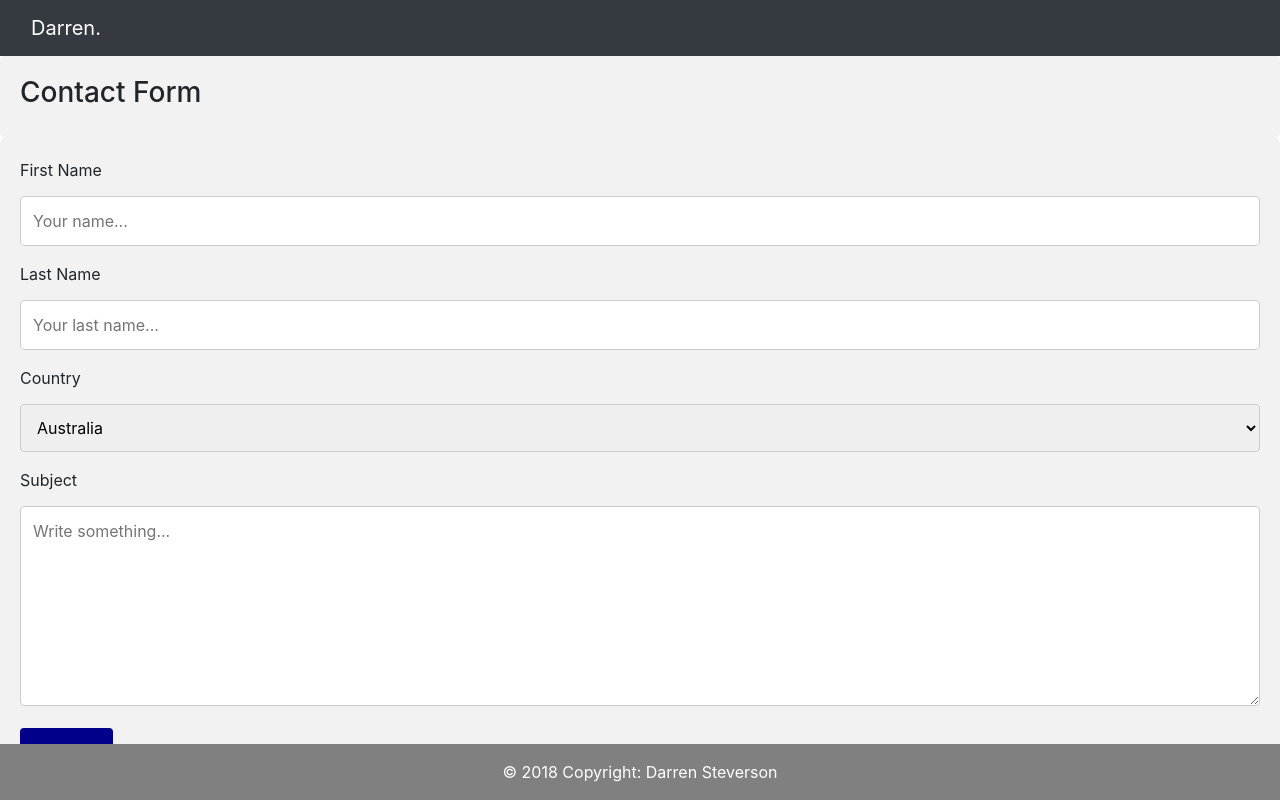
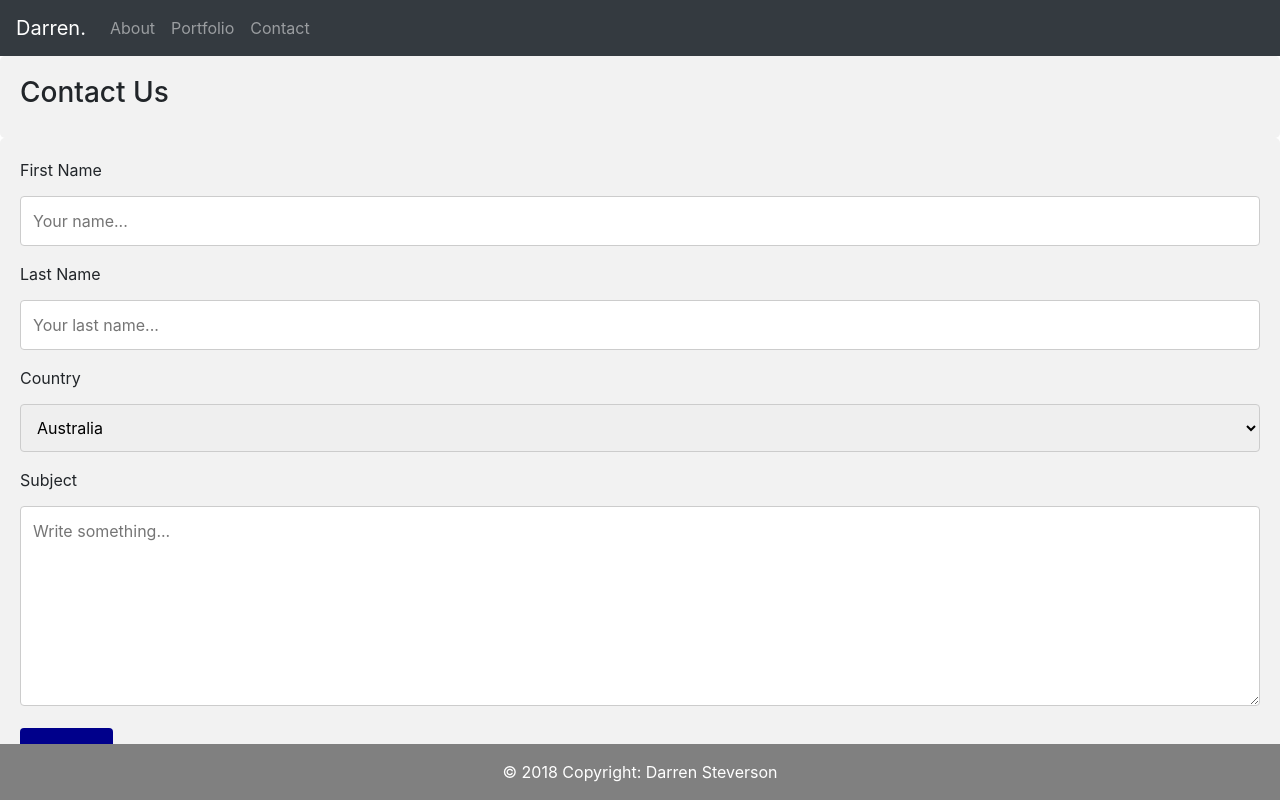
Before and after one commit to darrensteverson/Bootstrap-Portfolio, a plain HTML site: page contact.html in a window 1280 px wide. Drawn offline with nearby package versions, Linux system fonts and the light colour scheme.

Commit message:
Nav bar consistent on all pages, need to fix media queries!

```diff
--- a/contact.html
+++ b/contact.html
@@ -23,14 +23,30 @@
 
 <body>
   <!-- Navigation Bar -->
-  <nav class="navbar navbar-dark bg-dark">
-    <div class="container-fluid">
-      <a class="navbar-brand" href="index.html">Darren.</a>
+  <nav class="navbar navbar-expand-lg navbar-dark bg-dark">
+    <a class="navbar-brand" href="">Darren.</a>
+    <button class="navbar-toggler" type="button" data-toggle="collapse" data-target="#navbarTogglerDemo02"
+        aria-controls="navbarTogglerDemo02" aria-expanded="false" aria-label="Toggle navigation">
+        <span class="navbar-toggler-icon"></span>
+    </button>
+
+    <div class="collapse navbar-collapse" id="navbarTogglerDemo02">
+        <ul class="navbar-nav mr-auto mt-2 mt-lg-0">
+            <li class="nav-item">
+                <a class="nav-link" href="index.html">About</a>
+            </li>
+            <li class="nav-item">
+                <a class="nav-link" href="portfolio.html">Portfolio</a>
+            </li>
+            <li class="nav-item">
+                <a class="nav-link" href="contact.html">Contact</a>
+            </li>
+        </ul>
     </div>
-  </nav>
+</nav>
 
   <div id="container">
-    <h3>Contact Form</h3>
+    <h3>Contact Us</h3>
   </div>
 
 
--- a/style.css
+++ b/style.css
@@ -46,18 +46,28 @@
 
 /* // Small devices (landscape phones, 576px and up) */
 @media (min-width: 576px) {
+  body {
+
+  }
 }
 
 /* // Medium devices (tablets, 768px and up) */
 @media (min-width: 768px) {
+  body {
+  }
 
  }
 
 /* // Large devices (desktops, 992px and up) */
 @media (min-width: 992px) {
+  body {
 
+  }
  }
 
 /* // Extra large devices (large desktops, 1200px and up) */
 @media (min-width: 1200px) {
+body {
+}
+}
 </style>
```
Also changed, not shown: index.html (+6 -10 lines), portfolio.html (+21 -4 lines).
